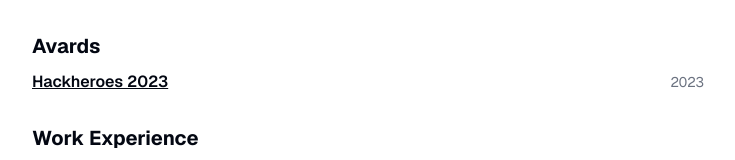
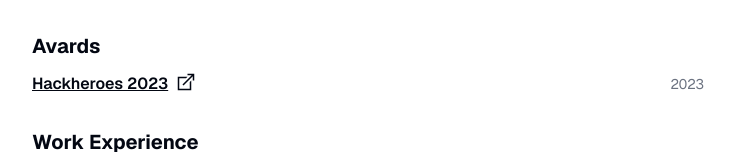
Before and after one commit to LordPrinz/cv, a Next.js app: page / in a window 1280 px wide. Shown: the part 338-498 px from the top of the page, without its empty margins (272-1007 px from the left). Built offline with nearby package versions, Linux system fonts and the light colour scheme.

Commit message:
Finish LinkIcon

```diff
--- a/src/app/page.tsx
+++ b/src/app/page.tsx
@@ -8,6 +8,7 @@ import { GlobeIcon, MailIcon, PhoneIcon } from "lucide-react";
 import { Button } from "@/components/ui/button";
 import { RESUME_DATA } from "@/data/resume-data";
 import { ProjectCard } from "@/components/project-card";
+import { LinkIcon } from "@/components/icons";
 
 export const metadata: Metadata = {
   title: `${RESUME_DATA.name} | ${RESUME_DATA.about}`,
@@ -106,8 +107,12 @@ export default function Page() {
                 <CardHeader>
                   <div className="flex items-center justify-between gap-x-2 text-base">
                     <h3 className="font-semibold leading-none">
-                      <a className="underline" href={award.link}>
-                        {award.title}
+                      <a
+                        className="flex items-center  gap-1.5 underline"
+                        href={award.link}
+                      >
+                        {award.title}{" "}
+                        <LinkIcon className="size-6 -translate-y-0.5" />
                       </a>
                     </h3>
                     <div className="text-sm tabular-nums text-gray-500">
--- a/src/components/icons/LinkIcon.tsx
+++ b/src/components/icons/LinkIcon.tsx
@@ -4,13 +4,13 @@ export const LinkIcon = (props: React.SVGProps<SVGSVGElement>) => {
       stroke="currentColor"
       fill="currentColor"
       stroke-width="0"
-      viewBox="0 0 512 512"
+      viewBox="0 0 32 32"
       height="200px"
       width="200px"
       xmlns="http://www.w3.org/2000/svg"
       {...props}
     >
-      <path d="M432,320H400a16,16,0,0,0-16,16V448H64V128H208a16,16,0,0,0,16-16V80a16,16,0,0,0-16-16H48A48,48,0,0,0,0,112V464a48,48,0,0,0,48,48H400a48,48,0,0,0,48-48V336A16,16,0,0,0,432,320ZM488,0h-128c-21.37,0-32.05,25.91-17,41l35.73,35.73L135,320.37a24,24,0,0,0,0,34L157.67,377a24,24,0,0,0,34,0L435.28,133.32,471,169c15,15,41,4.5,41-17V24A24,24,0,0,0,488,0Z"></path>
+      <path d="M 18 5 L 18 7 L 23.5625 7 L 11.28125 19.28125 L 12.71875 20.71875 L 25 8.4375 L 25 14 L 27 14 L 27 5 Z M 5 9 L 5 27 L 23 27 L 23 14 L 21 16 L 21 25 L 7 25 L 7 11 L 16 11 L 18 9 Z"></path>
     </svg>
   );
 };
```
